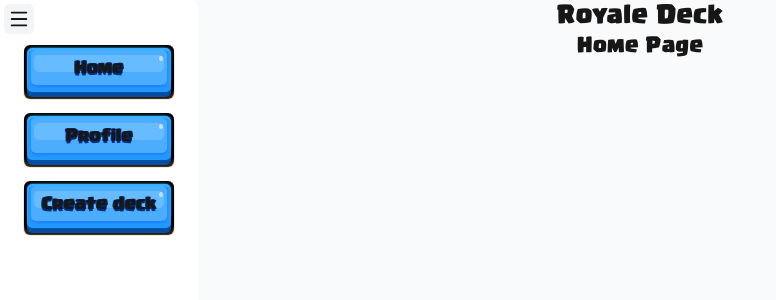
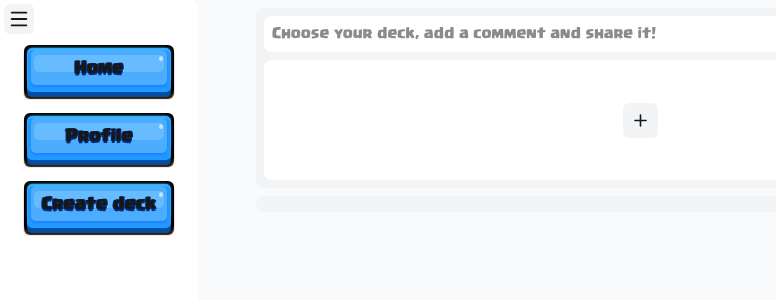
Before and after one commit to lvd536/royaldeck, a Next.js app: page / in a window 1280 px wide. Shown: the top 300 px of the page, without its empty margins (0-776 px from the left). Built offline with nearby package versions, Linux system fonts and the light colour scheme; no server answers; sample sign-in values are in the browser's storage.

Commit message:
- Start implementing profile & home page

```diff
--- a/app/(auth)/layout.tsx
+++ b/app/(auth)/layout.tsx
@@ -5,6 +5,7 @@ import { useRouter } from "next/navigation";
 import { onAuthStateChanged } from "firebase/auth";
 import { auth } from "@/utils/database/firebase";
 import { useUserStore } from "@/stores/userStore";
+import { browserRoutes } from "@/consts/browserRoutes";
 
 export default function AuthLayout({
     children,
@@ -13,14 +14,13 @@ export default function AuthLayout({
 }) {
     const router = useRouter();
     const [loading, setLoading] = useState(true);
-    const { setUser } = useUserStore();
 
     useEffect(() => {
         const unsubscribe = onAuthStateChanged(auth, (user) => {
             if (user && user.emailVerified) {
-                router.replace("/");
+                router.replace(browserRoutes.home.link);
             } else if (user && !user.emailVerified) {
-                router.replace("/auth/emailVerification");
+                router.replace(browserRoutes.auth.emailVerification.link);
             }
             setLoading(false);
         });
--- a/app/(protected)/page.tsx
+++ b/app/(protected)/page.tsx
@@ -1,8 +1,23 @@
+import { Plus } from "lucide-react";
+
 export default async function Home() {
     return (
-        <div className="flex flex-col min-h-screen items-center">
-            <h1 className="font-clash-bold text-2xl">Royale Deck</h1>
-            <h1 className="font-clash-bold text-xl">Home Page</h1>
+        <div className="flex flex-col w-full items-center mt-2 px-[10%] md:px-[20%] gap-2">
+            <div className="flex flex-col gap-2 w-full p-2 bg-surface-2 rounded-lg">
+                <input
+                    type="text"
+                    className="w-full font-clash-regular sm:text-sm p-2 rounded-lg outline-0 bg-surface"
+                    placeholder="Choose your deck, add a comment and share it!"
+                />
+                <div className="flex items-center justify-center w-full h-30 p-2 bg-surface rounded-lg">
+                    <Plus
+                        width={35}
+                        height={35}
+                        className="p-2 rounded-md bg-surface-2 hover:shadow-xs shadow-surface-2 transition-shadow duration-200"
+                    />
+                </div>
+            </div>
+            <ul className="flex flex-col gap-2 w-full p-2 bg-surface-2 rounded-lg"></ul>
         </div>
     );
 }
--- /dev/null
+++ b/app/(protected)/profile/page.tsx
@@ -0,0 +1,59 @@
+"use client";
+import { auth } from "@/utils/database/firebase";
+import { LogOut } from "lucide-react";
+import Image from "next/image";
+import NoDecks from "@/public/NoDecks.png";
+
+export default function page() {
+    const user = auth.currentUser;
+    if (!user) return null;
+    const decks = false;
+    return (
+        <div className="flex flex-col w-full h-full mt-2 px-[10%] md:px-[20%] gap-2">
+            <div className="w-full rounded-lg p-2 bg-surface-2">
+                <div className="flex items-center justify-between gap-2 px-2">
+                    <div className="flex items-center gap-2">
+                        {user.photoURL ? (
+                            <Image
+                                src={user.photoURL}
+                                alt="user avatar"
+                                width={20}
+                                height={20}
+                                className="w-11 h-11 rounded-full"
+                            />
+                        ) : (
+                            <div className="font-clash-regular flex items-center justify-center p-4 w-11 h-11 rounded-full bg-surface">
+                                {user.email?.split("@")[0][0].toUpperCase()}
+                            </div>
+                        )}
+                        <div>
+                            <h1 className="text-sm font-clash-regular">
+                                {user.displayName ?? user.email?.split("@")[0]}
+                            </h1>
+                            <p className="text-xs text-foreground/10">
+                                {user.uid}
+                            </p>
+                        </div>
+                    </div>
+                    <LogOut
+                        width={35}
+                        height={35}
+                        className="p-2 bg-surface rounded-md"
+                        onClick={() => auth.signOut()}
+                    />
+                </div>
+            </div>
+            <div className="w-full min-h-40 rounded-lg p-2 bg-surface-2">
+                {decks ? (
+                    <h1 className="font-clash-regular">Your decks</h1>
+                ) : (
+                    <Image
+                        src={NoDecks}
+                        alt="No decks image"
+                        className="rounded-lg"
+                    />
+                )}
+            </div>
+        </div>
+    );
+}
```
Also changed, not shown: 1 other file (tests, documents, lock files or other folders).
